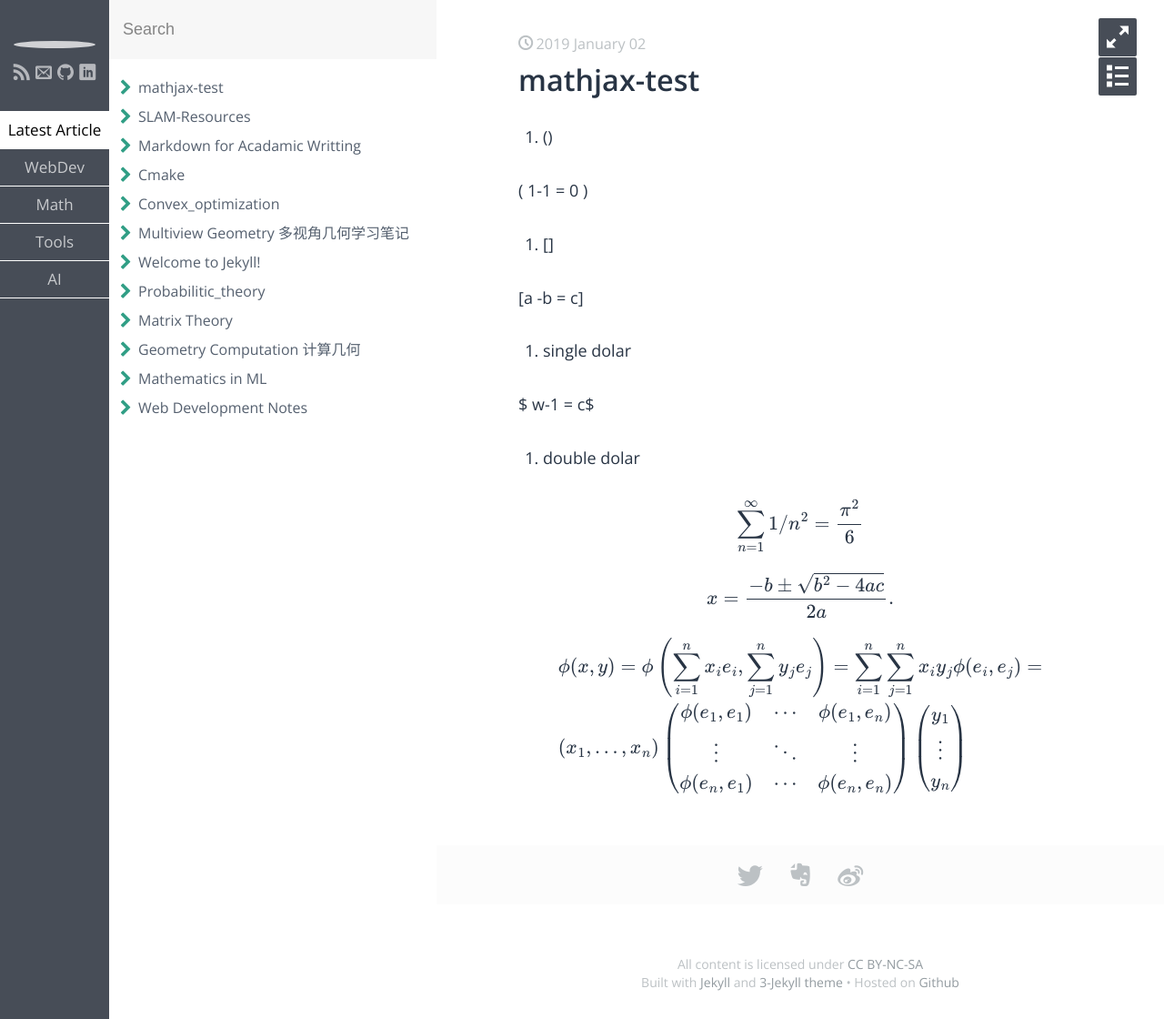
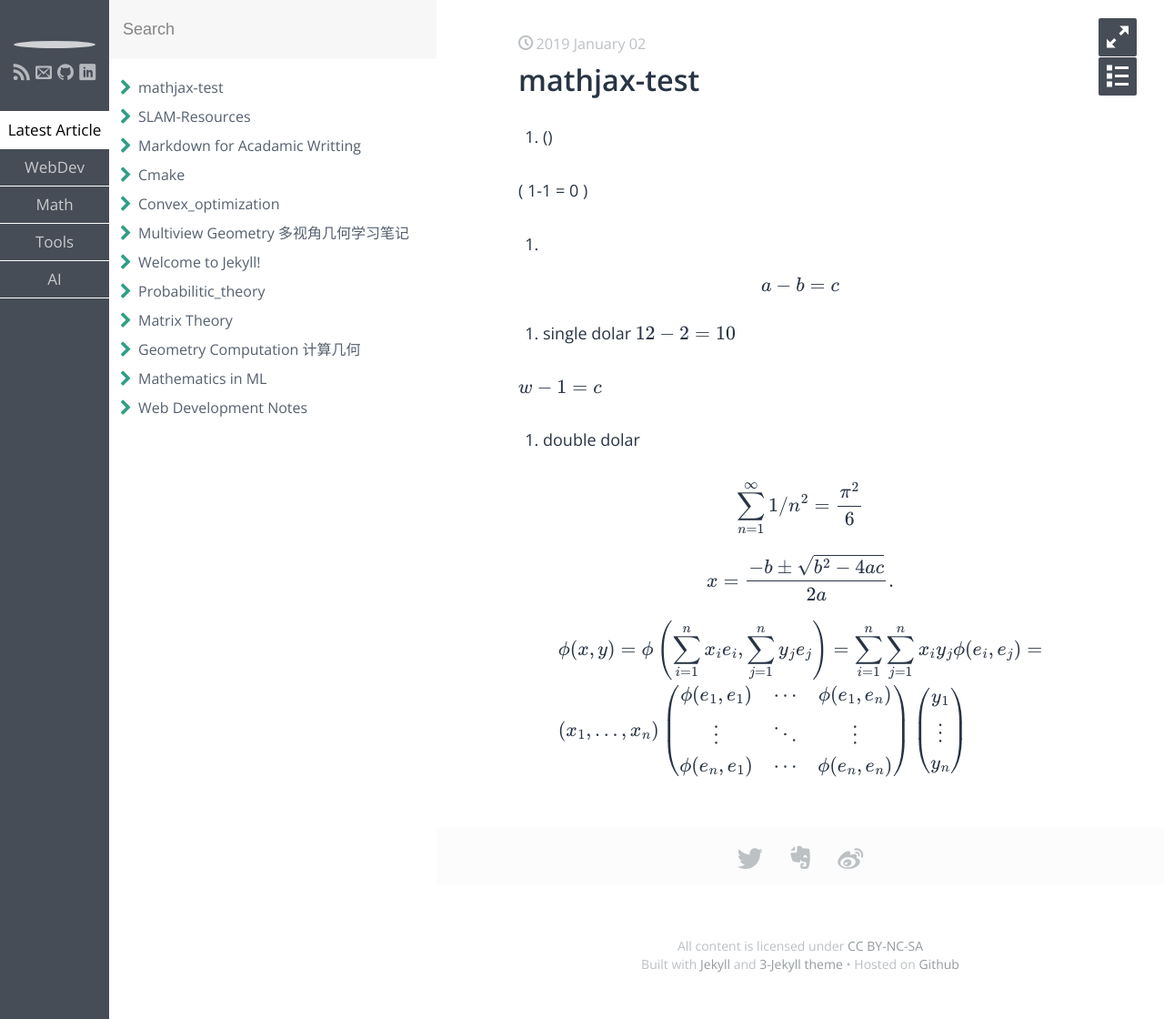
Before and after one commit to yubaoliu/yubao, a Jekyll site: the page built from _posts/Math/2019-01-02-mathjax-test-md.md, in a window 1280 px wide. Shown: the whole page at 91% size. Built offline with Jekyll 4.4.1, drawn with Linux system fonts in a browser that asks for light colours; some web fonts are replaced; formulas are drawn with MathJax 3.

Commit message:
test mathjax-config

```diff
--- a/_includes/scripts.html
+++ b/_includes/scripts.html
@@ -21,10 +21,10 @@
   src="https://cdn.mathjax.org/mathjax/latest/MathJax.js?config=TeX-MML-AM_CHTML">
 </script>
 
-    <script>
+  <script type="text/x-mathjax-config">
     MathJax.Hub.Config({
                     tex2jax: {
-                    inlineMath: [ ['$','$'], ["\(","\)"] ],
+                    inlineMath: [ ['$','$'], ["\\(","\\)"] ],
                     displayMath: [ ['$$','$$'], ["\[","\]"] ]
                     }});
     MathJax.Hub.Queue(["Typeset",MathJax.Hub]); //如果页面重载可调用本行代码重新渲染数学公式
--- a/_posts/Math/2019-01-02-mathjax-test-md.md
+++ b/_posts/Math/2019-01-02-mathjax-test-md.md
@@ -12,7 +12,7 @@ date: "2019-01-02 09:53"
 
 \[a -b = c\]
 
-1. single dolar
+1. single dolar $12-2=10$
 
 $ w-1 = c$
 
```
Also changed, not shown: 1 other file.
